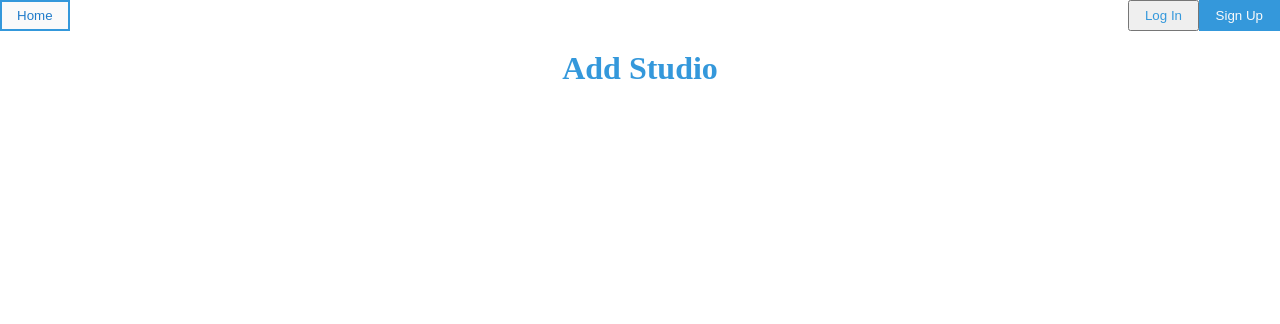
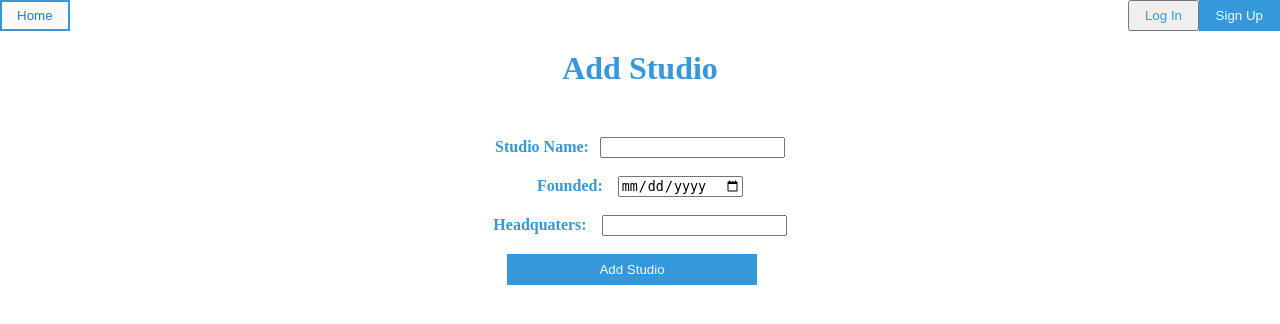
Before and after one commit to benjaminulmer/471Project, a PHP site: page /addStudio.php in a window 1280 px wide. Shown: the top 324 px of the page. Run offline with PHP 8.4, Linux system fonts and the light colour scheme.

Commit message:
added studio adding

```diff
--- a/addStudio.php
+++ b/addStudio.php
@@ -39,13 +39,84 @@
 		}
 	</style>
 
+<?php
+	define('DB_SERVER', 'localhost');
+	define('DB_USERNAME', 'root');
+	define('DB_PASSWORD', '');
+	define('DB_DATABASE', 'films_db');
+	$db = new mysqli(DB_SERVER,DB_USERNAME,DB_PASSWORD,DB_DATABASE);
+
+	if ($db->connect_error) {
+    die("Connection failed: " . $conn->connect_error);
+	}
+
+	if($_SERVER["REQUEST_METHOD"] == "POST") {
+		// username and password sent from form
+
+		$studioname = mysqli_real_escape_string($db,$_POST['name']);
+		$founded = mysqli_real_escape_string($db,$_POST['founded']);
+		$headquarters = mysqli_real_escape_string($db,$_POST['headquarters']);
+
+
+		$sql = "SELECT name
+				FROM studios
+				WHERE name = '$studioname'
+				";
+
+		$result = $db->query($sql);
+		$row = mysqli_fetch_array($result,MYSQLI_ASSOC);
+		$active = $row['active'];
+
+		$count = mysqli_num_rows($result);
+
+		// if result matched $myusername and $mypassword, table row must be 1 row
+		// means the account is already made
+		if ($count == 1) {
+
+			session_destroy();
+			$message = "Film name already taken.";
+			$db->close();
+			echo "<script type='text/javascript'>alert('$message'); location='addStudio.php';</script>";
+
+
+		}
+		else {
+
+
+			$query = "INSERT INTO studios (name, founded, headquarters)
+			VALUES('$studioname', '$founded', '$headquarters')";
+
+
+			$db->query($query);
+			$accmessage = "Studio Added";
+			$db->close();
+			echo "<script type='text/javascript'>alert('$accmessage'); location='modPage.php';</script>";
+		}
+	}
+?>
+
 	<body>
 		<?php include 'header.php' ?>
 
 		<font color="#3498DB"><center><h1>Add Studio</h1></center></font>
-		<center>
+		<center><form action = "" method = "post">
 
-		</center>
+			<font color="#3498DB"><b>Studio Name:</b></font>
+			<span style="display: inline-block; width: 3px;"></span>
+			<input type="text" name="name"><br><br>
+
+			<font color="#3498DB"><b>Founded:</b></font>
+			<span style="display: inline-block; width: 7px;"></span>
+			<input type="date" name="founded"><br><br>
+
+			<font color="#3498DB"><b>Headquaters:</b></font>
+			<span style="display: inline-block; width: 7px;"></span>
+			<input type="text" name="headquarters"><br><br>
+
+
+			<input type="submit" class="button" name="submit" value="Add Studio"><br><br>
+		</form></center>
+
 
 
 	</body>
```
